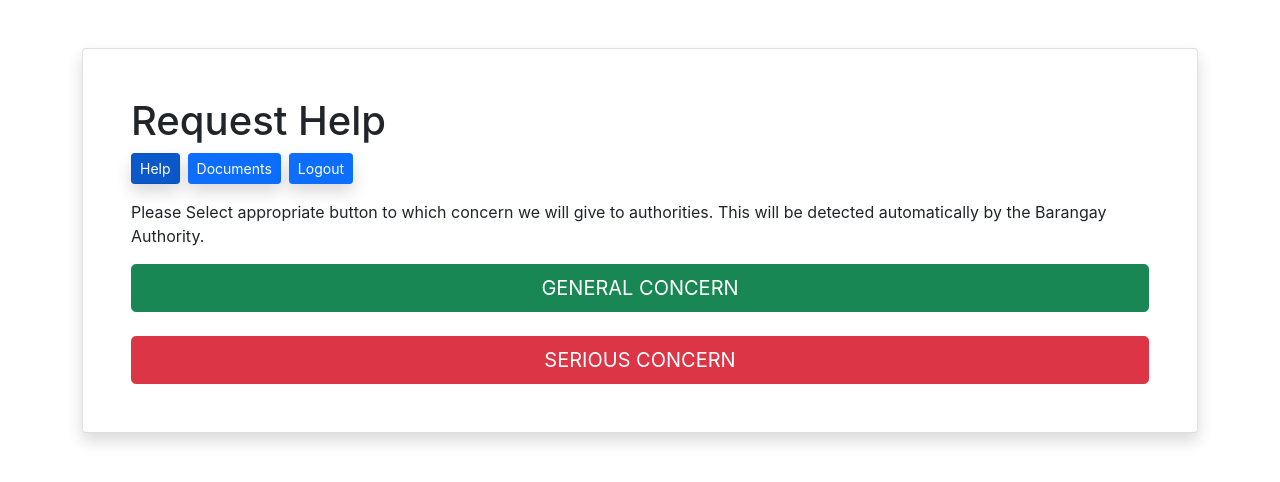
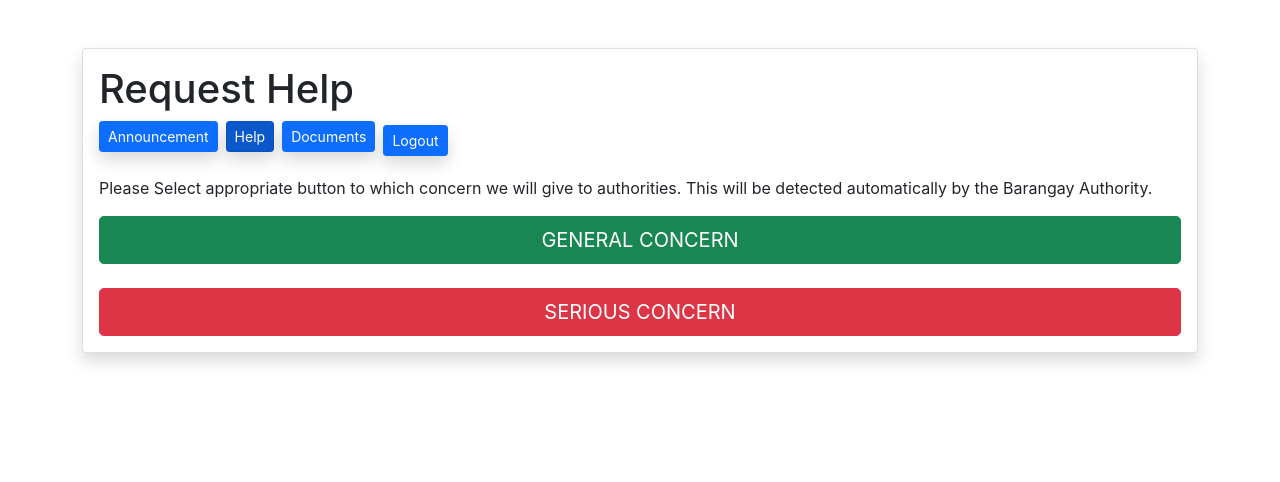
Before and after one commit to agnieve70/ibarangay, a React (Create React App) app: page /citizen-help in a window 1280 px wide. Shown: the top 482 px of the page. Built offline with nearby package versions, Linux system fonts and the light colour scheme; no server answers.

Commit message:
added fixes

```diff
--- a/src/App.js
+++ b/src/App.js
@@ -1,5 +1,6 @@
 import { BrowserRouter, Routes, Route } from "react-router-dom";
 import AllReports from "./components/all-reports";
+import Announcement from "./components/announcement";
 import CitizenDashboard from "./components/citizen-dashboard";
 import CitizenDocumentRequest from "./components/citizen-document-request";
 import CitizenHelp from "./components/citizen-help";
@@ -26,6 +27,7 @@ function App() {
             <Route path="/dashboard" element={<Dashboard />} />
             <Route path="/citizen-dashboard" element={<CitizenDashboard />} />
             <Route path="/citizen-help" element={<CitizenHelp />} />
+            <Route path="/citizen-announcement" element={<Announcement />} />
             <Route path="/citizen-document-request" element={<CitizenDocumentRequest />} />
             <Route path="/realtime-requests" element={<RealtimeRequests />} />
             <Route path="/document-categories" element={<DocumentCategories />} />
--- /dev/null
+++ b/src/components/announcement.js
@@ -0,0 +1,44 @@
+import React from 'react'
+import { Link } from 'react-router-dom'
+import CitizenNavComponents from './citizen-nav-components'
+
+function Announcement() {
+    return (
+        <div className="container mt-5">
+            <div className="card p-3 shadow">
+                <h1>Request Help</h1>
+                <CitizenNavComponents />
+                <div className="mt-3">
+                    <p>All Latest Announcement Will be posted here.</p>
+                    <Link style={{ textDecoration: 'none' }} to={`/announcement-detail/1`}>
+                        <div className="card p-3 mb-3">
+                            <h4 className="text-dark">Curfew is lift up</h4>
+                            <span className="text-dark">Date/Time: 07/14/2022 13:25:23</span>
+                            <hr />
+                            <p className="text-dark">Lorem, ipsum dolor sit amet consectetur adipisicing elit. Aspernatur officia animi ipsa odit dolore adipisci libero, quasi nostrum. Voluptate quisquam ipsum perspiciatis repellat iusto veniam voluptatem praesentium quam ratione cupiditate!</p>
+                        </div>
+                    </Link>
+                    <Link style={{ textDecoration: 'none' }} to={`/announcement-detail/1`}>
+                        <div className="card p-3 mb-3">
+                            <h4 className="text-dark">Drugwar Seminar</h4>
+                            <span className="text-dark">Date/Time: 07/05/2022 16:25:23</span>
+                            <hr />
+                            <p className="text-dark">Lorem, ipsum dolor sit amet consectetur adipisicing elit. Aspernatur officia animi ipsa odit dolore adipisci libero, quasi nostrum. Voluptate quisquam ipsum perspiciatis repellat iusto veniam voluptatem praesentium quam ratione cupiditate!</p>
+                        </div>
+                    </Link>
+                    <Link style={{ textDecoration: 'none' }} to={`/announcement-detail/1`}>
+                        <div className="card p-3 mb-3">
+                            <h4 className="text-dark">Araw ng Aplaya is approaching</h4>
+                            <span className="text-dark">Date/Time: 07/03/2022 22:25:23</span>
+                            <hr />
+                            <p className="text-dark">Elit Aspernatur officia animi ipsa odit dolore adipisci libero, quasi nostrum. Voluptate quisquam ipsum perspiciatis repellat iusto veniam voluptatem praesentium quam ratione cupiditate!</p>
+                        </div>
+                    </Link>
+                </div>
+            </div>
+        </div>
+
+    )
+}
+
+export default Announcement
--- a/src/components/citizen-document-request.js
+++ b/src/components/citizen-document-request.js
@@ -94,7 +94,7 @@ function CitizenDocumentRequest() {
     }
   return (
     <div className="container mt-5">
-      <div className="card p-5 shadow">
+      <div className="card p-3 shadow">
         <h1>Document Requests</h1>
         <CitizenNavComponents />
         <div className="mt-3">
--- a/src/components/citizen-help.js
+++ b/src/components/citizen-help.js
@@ -73,7 +73,7 @@ function CitizenHelp() {
 
   return (
     <div className="container mt-5">
-      <div className="card p-5 shadow">
+      <div className="card p-3 shadow">
         <h1>Request Help</h1>
         <CitizenNavComponents />
         <div className="mt-3">
--- a/src/components/citizen-nav-components.js
+++ b/src/components/citizen-nav-components.js
@@ -12,14 +12,19 @@ function CitizenNavComponents() {
 
   return (
     <div>
+      <LinkContainer to='/citizen-announcement'>
+            <a href='' className="btn btn-primary btn-sm me-2 shadow mb-2">
+              Announcement
+            </a>
+          </LinkContainer>
         <LinkContainer to='/citizen-help'>
-            <a href='' className="btn btn-primary btn-sm me-2 shadow">
+            <a href='' className="btn btn-primary btn-sm me-2 shadow mb-2">
               Help
             </a>
           </LinkContainer>
 
           <LinkContainer to='/citizen-document-request'>
-            <a href='' className="btn btn-primary me-2 shadow btn-sm">
+            <a href='' className="btn btn-primary me-2 shadow btn-sm mb-2">
               Documents
             </a>
           </LinkContainer>
```
